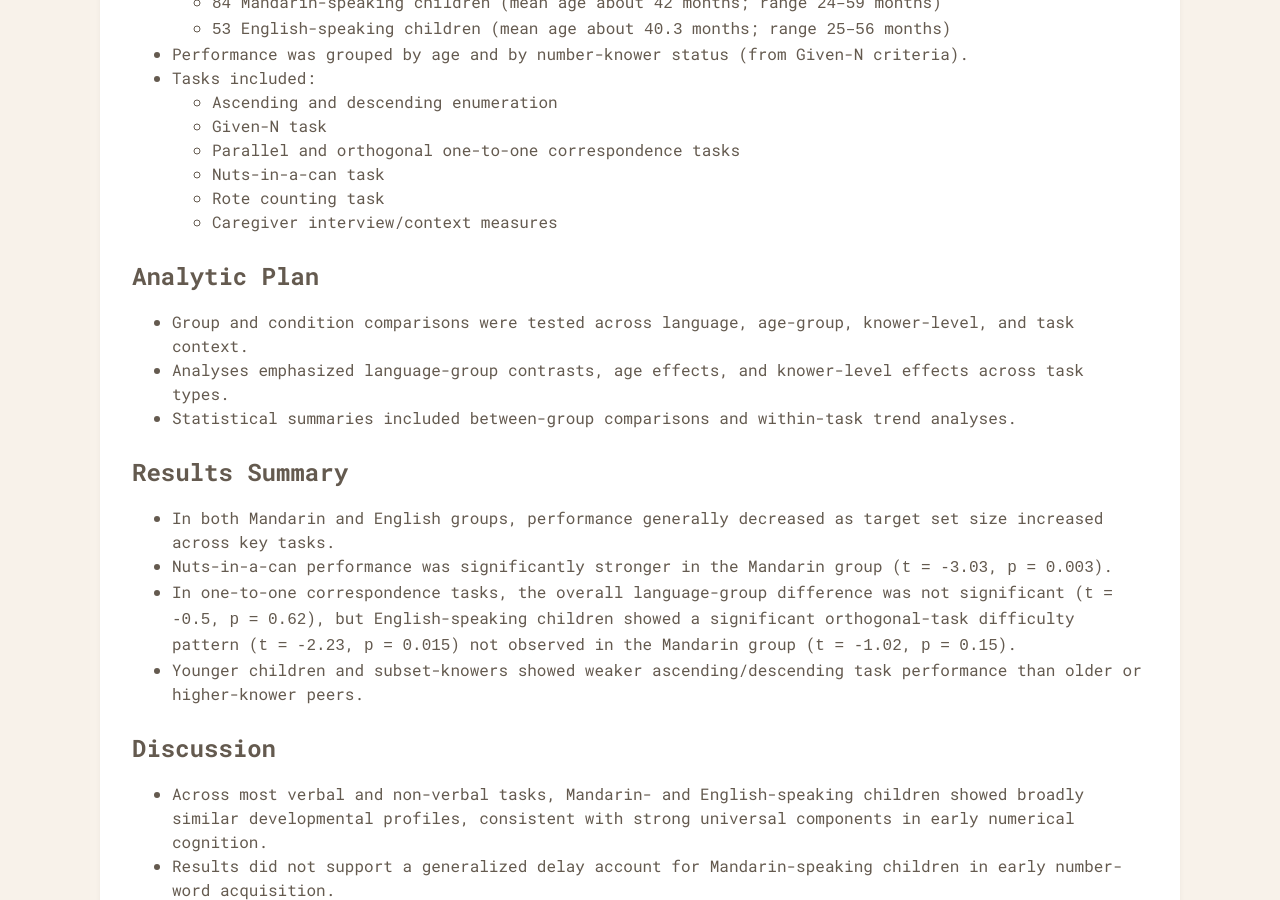
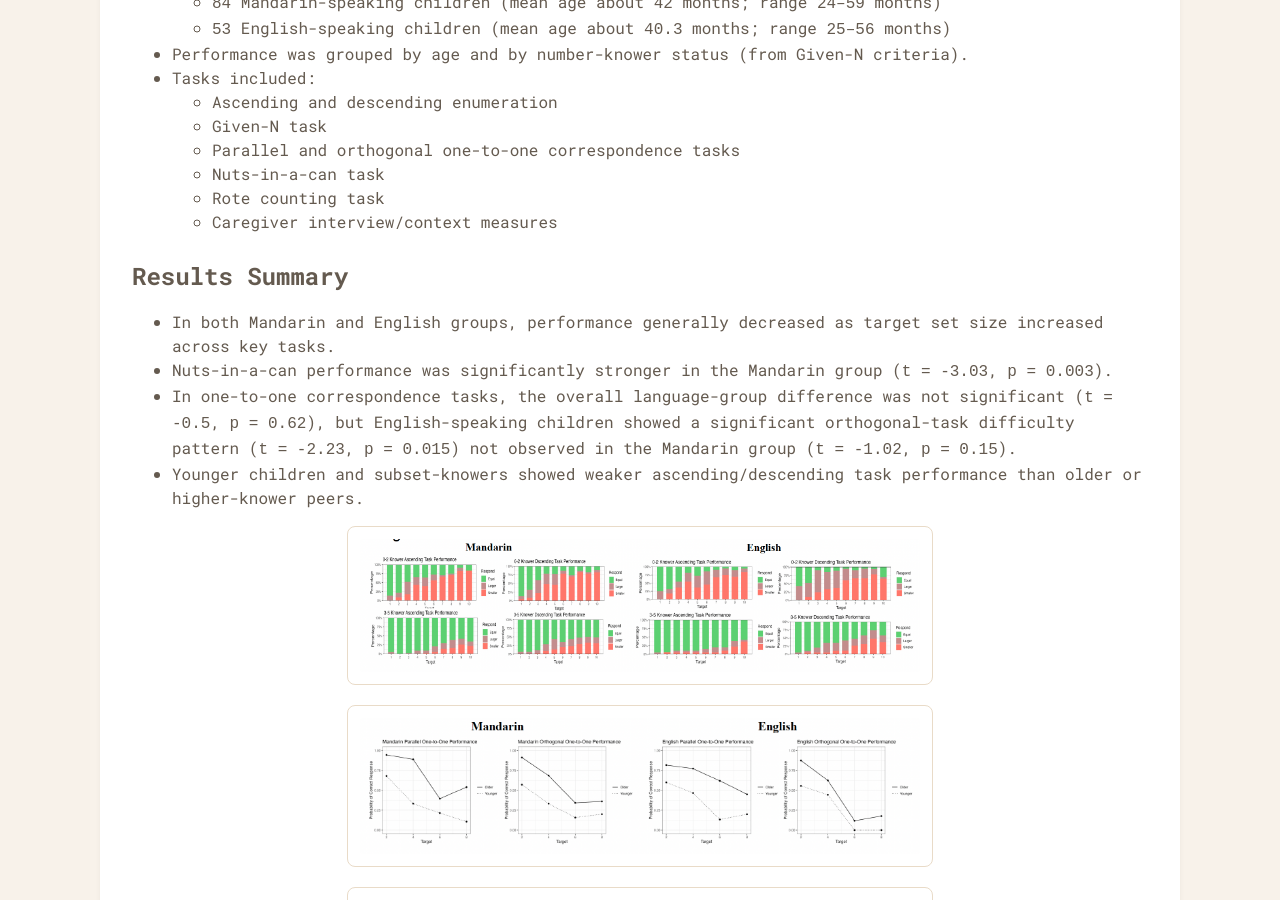
Before and after one commit to yuexin-li-7/yuexin-li-7.github.io, a Jekyll site: the page built from research/development-of-numerical-cognition-in-young-children.md, in a window 1280 px wide and 900 px high, scrolled down 989 px. Built offline with Jekyll 4.4.1, drawn with Linux system fonts in a browser that asks for light colours.

Commit message:
Add developmental-study result figures and remove analytic plan

```diff
--- a/research/development-of-numerical-cognition-in-young-children.md
+++ b/research/development-of-numerical-cognition-in-young-children.md
@@ -39,18 +39,24 @@ Numerical Cognition in Mandarin-Speaking and English-Speaking 2-to-4-year-old ch
   - Rote counting task
   - Caregiver interview/context measures
 
-## Analytic Plan
-
-- Group and condition comparisons were tested across language, age-group, knower-level, and task context.
-- Analyses emphasized language-group contrasts, age effects, and knower-level effects across task types.
-- Statistical summaries included between-group comparisons and within-task trend analyses.
-
 ## Results Summary
 
 - In both Mandarin and English groups, performance generally decreased as target set size increased across key tasks.
 - Nuts-in-a-can performance was significantly stronger in the Mandarin group (`t = -3.03`, `p = 0.003`).
 - In one-to-one correspondence tasks, the overall language-group difference was not significant (`t = -0.5`, `p = 0.62`), but English-speaking children showed a significant orthogonal-task difficulty pattern (`t = -2.23`, `p = 0.015`) not observed in the Mandarin group (`t = -1.02`, `p = 0.15`).
 - Younger children and subset-knowers showed weaker ascending/descending task performance than older or higher-knower peers.
+
+<figure class="project-figure project-figure-single project-figure-half">
+  <img src="{{ '/media/research/developmental-study/figure-results-asc:dsc.png' | relative_url }}" alt="Ascending and descending task results">
+</figure>
+
+<figure class="project-figure project-figure-single project-figure-half">
+  <img src="{{ '/media/research/developmental-study/figure-results-1to1.png' | relative_url }}" alt="One-to-one correspondence task results">
+</figure>
+
+<figure class="project-figure project-figure-single project-figure-half">
+  <img src="{{ '/media/research/developmental-study/figure-results-ninac.png' | relative_url }}" alt="Nuts-in-a-can task results">
+</figure>
 
 ## Discussion
 
```
Also changed, not shown: media/research/developmental-study/figure-results-1to1.png (added), media/research/developmental-study/figure-results-asc:dsc.png (added), media/research/developmental-study/figure-results-ninac.png (added).
